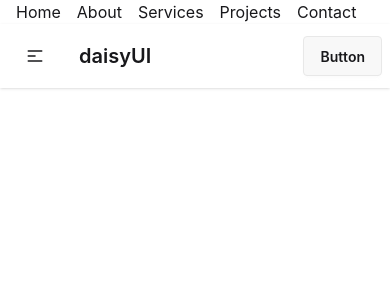
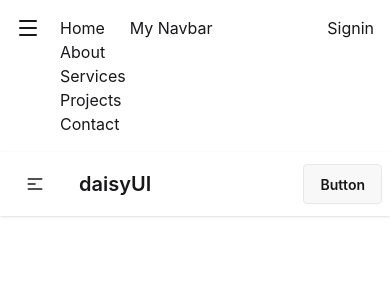
Before and after one commit to Shipan-Ahmed/react-practice-2, a React (Vite) app: page / in a window 390 px wide. Shown: the top 300 px of the page. Built offline with nearby package versions, Linux system fonts and the light colour scheme.

Commit message:
added new features

```diff
--- a/package.json
+++ b/package.json
@@ -12,6 +12,7 @@
   "dependencies": {
     "@tailwindcss/vite": "^4.2.2",
     "lucide": "^1.3.0",
+    "lucide-react": "^1.3.0",
     "react": "^19.1.1",
     "react-dom": "^19.1.1",
     "tailwindcss": "^4.2.2"
--- a/src/Components/Navbar/Links.jsx
+++ b/src/Components/Navbar/Link.jsx
@@ -1,9 +1,9 @@
 import React from 'react';
 
-const Links = ({data}) => {
+const Link = ({data}) => {
     return (
         <li className='ml-4' ><a href={data.path}>{ data.name}</a></li>
     );
 };
 
-export default Links;
+export default Link;
--- a/src/Components/Navbar/Navbar.jsx
+++ b/src/Components/Navbar/Navbar.jsx
@@ -1,5 +1,7 @@
-import React from 'react';
-import Links from './links';
+import React, { useState } from 'react';
+import Link from './Link';
+import { Menu, X } from 'lucide-react';
+
 
 
 const navLinks = [
@@ -31,26 +33,25 @@ const navLinks = [
 ];
 
 const Navbar = () => {
+    const [open, setOpen] = useState(false);
+
+    const Links = navLinks.map((data) => <Link key={data.id} data={data}></Link>);
+
     return (
-      <nav>
-        <ul className="flex">
-          {navLinks.map((data) => (
-            <Links key={data.id} data={data}></Links>
-          ))}
-        </ul>
-        {/* <ul className="flex">
-          {navLinks.map((data) => (
-            <li className="ml-4" key={data.id}>
-              <a href={data.path}>{data.name}</a>
-            </li>
-          ))}
-        </ul> */}
+      <nav className="flex justify-between p-4">
+        <span className="flex gap-1 " onClick={() => setOpen(!open)}>
+          {open ? (
+            <X className="md:hidden"></X>
+          ) : (
+            <Menu className="md:hidden"></Menu>
+          )}
+          <ul className='md:hidden'>{Links}</ul>
 
-        {/* <ul className='flex'>
-                <li className='ml-4'><a href='./Home'>Home</a></li>
-                <li className='ml-4'><a href='./About'>About</a></li>
-                <li className='ml-4'><a href='./Contact'>Contact</a></li>
-            </ul> */}
+          <h3>My Navbar</h3>
+        </span>
+
+        <ul className="md:flex hidden">{Links}</ul>
+        <p>Signin</p>
       </nav>
     );
 };
```
Also changed, not shown: 1 other file (tests, documents, lock files or other folders).
